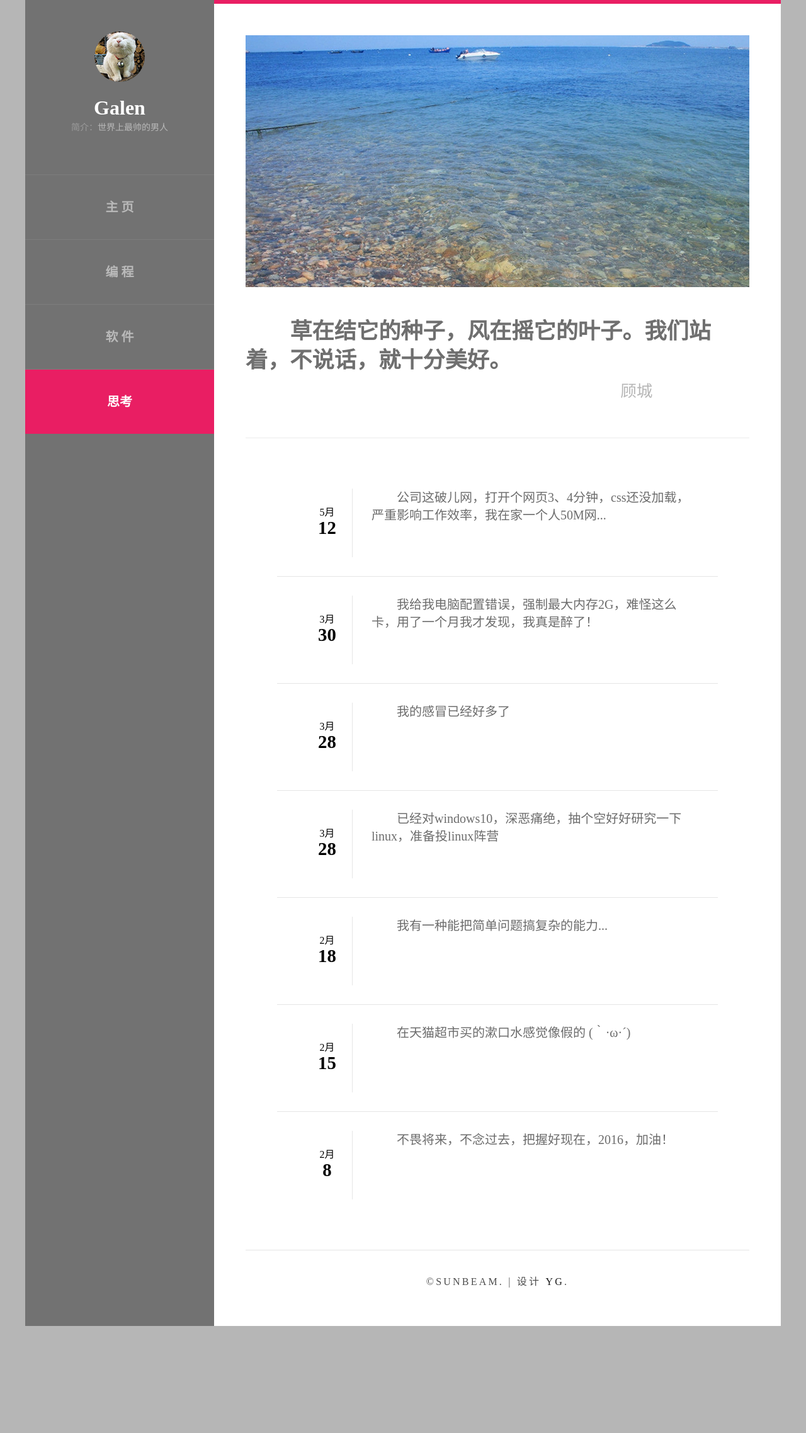
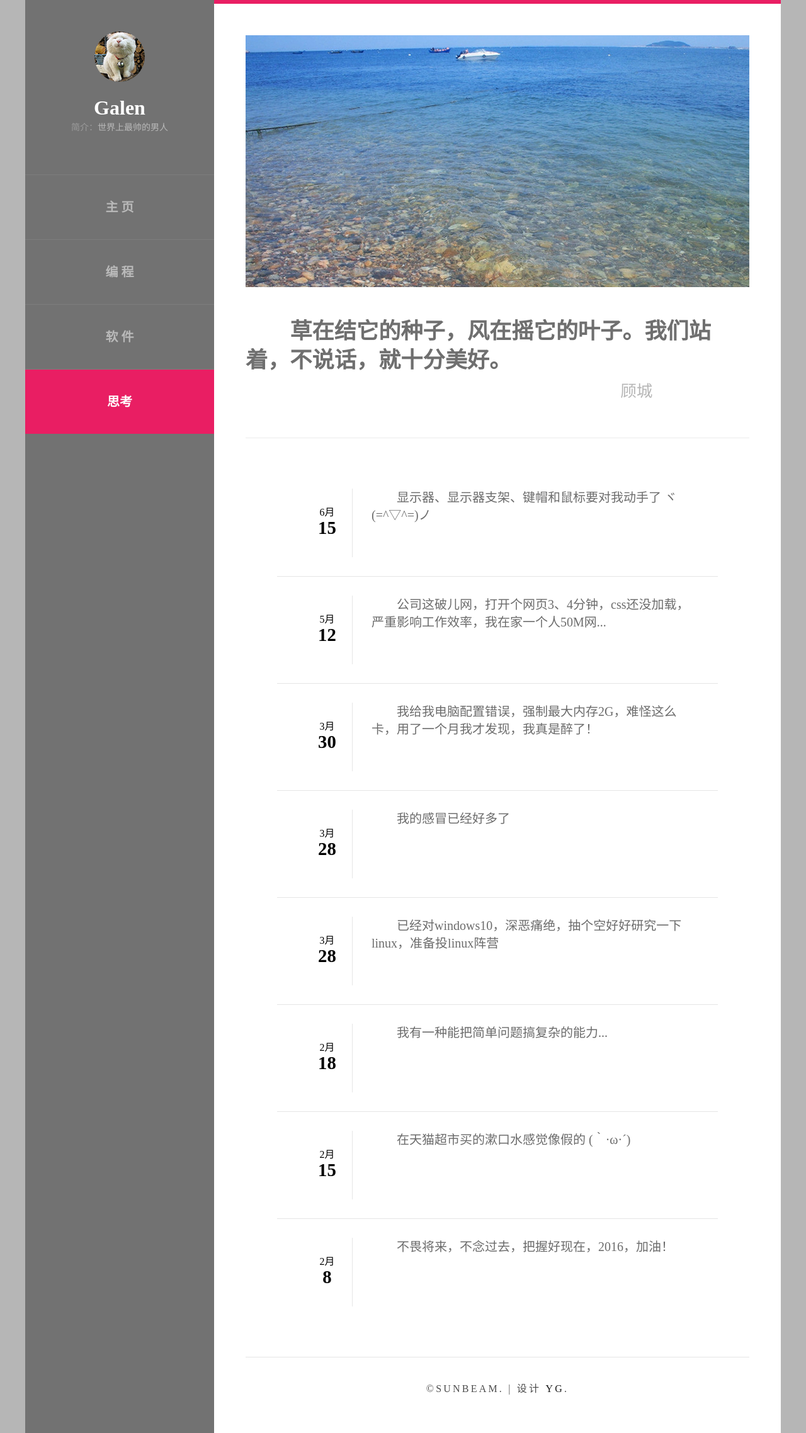
Before and after one commit to GalenYoung/galenyoung.github.io, a Jekyll site: the page built from think/thinking.html, in a window 1280 px wide. Shown: the whole page at 63% size. Built offline with Jekyll 4.4.1, drawn with Linux system fonts in a browser that asks for light colours.

Commit message:
add my feeling

```diff
--- a/think/thinking.html
+++ b/think/thinking.html
@@ -29,6 +29,10 @@ permalink: /think/
 			</div>
 			<div class="thk-r-session">
 				<ul>
+					<li>
+						<span>6月<b>15</b></span>
+						<p>显示器、显示器支架、键帽和鼠标要对我动手了 ヾ(=^▽^=)ノ</p>
+					</li>
 					<li>
 						<span>5月<b>12</b></span>
 						<p>公司这破儿网，打开个网页3、4分钟，css还没加载，严重影响工作效率，我在家一个人50M网...</p>
```
